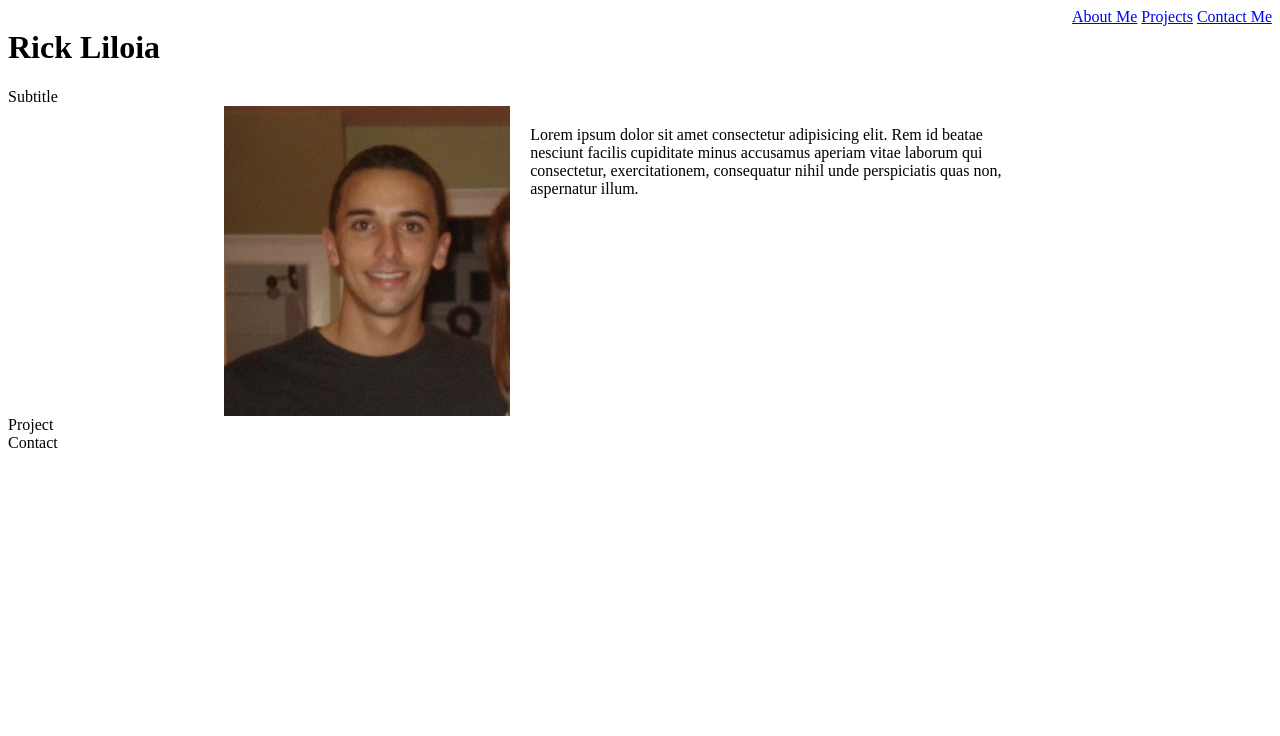
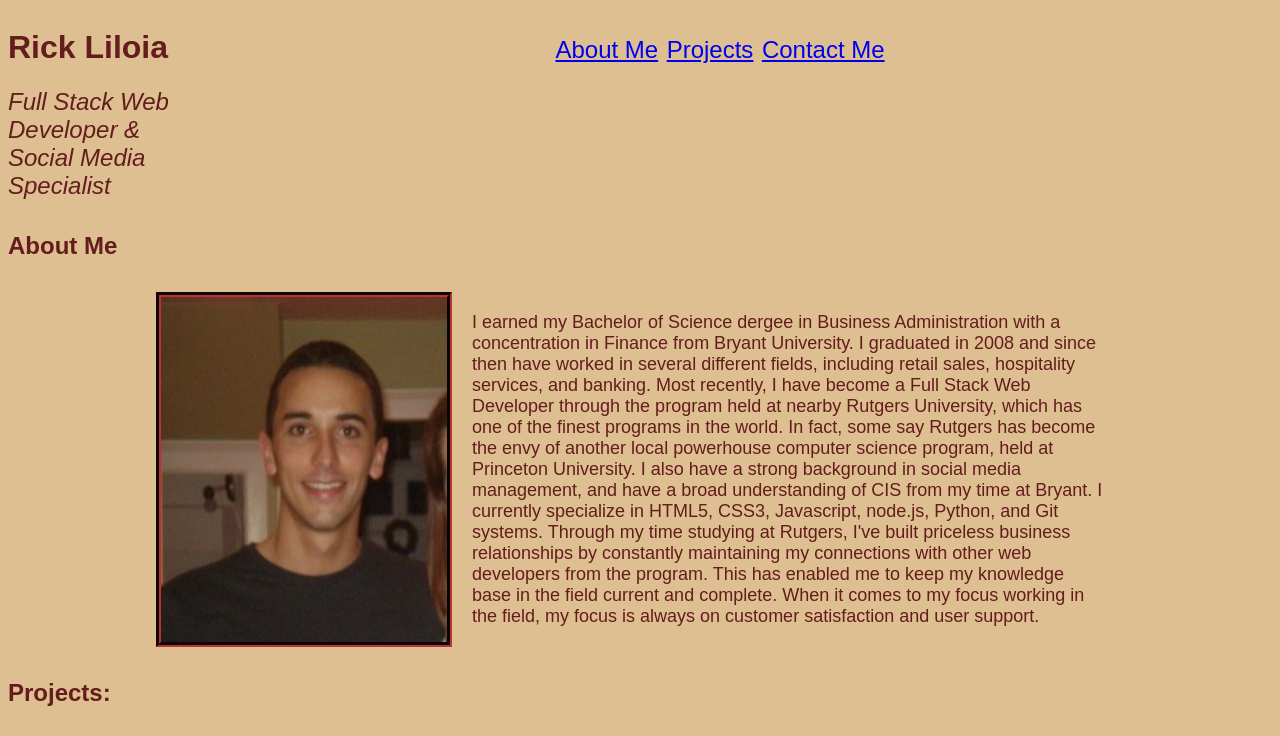
Before and after one commit to RichardLiloia/02Portfolio, a plain HTML site: page index.html in a window 1280 px wide. Shown: the top 736 px of the page. Drawn offline with Linux system fonts and the light colour scheme.

Commit message:
my portfolio in full

```diff
--- a/assets/css/style.css
+++ b/assets/css/style.css
@@ -1,3 +1,10 @@
+body {
+    color:rgb(100, 28, 28);
+    background-color:rgb(221, 191, 146);
+
+}
+
+
 header {
     display: flex;
     flex-direction: row;
@@ -5,7 +12,9 @@ header {
 }
 
 nav {
-    margin-left: auto;
+    margin-inline: auto;
+    font-size:34px;
+    margin-top: 20px;
 }
 
 
@@ -17,7 +26,57 @@ nav {
 }
 
 #about-me p{
-    max-width: 40%;
+    max-width: 50%;
     margin: 20px;
 
 }
+
+article{
+    font-size: x-large;
+    font-weight: 500;
+    font-family: Arial, Helvetica, sans-serif;
+    font-style: italic;
+    color: rgb(100, 28, 28);
+    flex-wrap:wrap;
+    max-width: 15%
+}
+
+p {
+    font-size: large;
+    font-weight: 400;
+    font-family: Arial, Helvetica, sans-serif;
+    color: rgb(100, 28, 28);
+}
+
+h1 {
+    font-size: xx-large;
+    font-weight: 700;
+    font-family: Arial, Helvetica, sans-serif;
+    color: rgb(100, 28, 28);
+}
+
+
+ nav a {
+     font-size: x-large;
+     font-family:Arial, Helvetica, sans-serif;
+ }
+
+
+.flex-item {
+    flex-direction: row;
+    flex-wrap:wrap ;
+}
+
+img {
+    max-width:400px;
+    border-style: groove;
+    border-width: thick;
+    border-color: rgb(100, 28, 28);
+
+}
+
+h4 {
+    font-size: x-large;
+    font-family:Arial, Helvetica, sans-serif;
+    color: rgb(100, 28, 28)
+}
--- a/index.html
+++ b/index.html
@@ -12,27 +12,62 @@
     <header>
         <h1>Rick Liloia</h1>
         <nav>
+             <!-- Anchor element-->
             <a href= "#about-me">About Me</a>
-            <a href= "#project">Projects</a>
-            <a href= "#contact-me">Contact Me</a>
+
+
+             <a href= "#projects">Projects</a>
+
+
+             <a href= "#contact-me">Contact Me</a>
+
         </nav>
     </header>
+
+
     <section class="hero-image">
-        <div>Subtitle</div>
+        <article>Full Stack Web Developer & Social Media Specialist</article>
     </section>
+
+    <h4>About Me</h4>
     <!-- About Me section -->
     <section id="about-me">
         <img src="assets/images/Rick.jpg" alt="Rick profile photo"/>
-        <p>Lorem ipsum dolor sit amet consectetur adipisicing elit. Rem id beatae nesciunt facilis cupiditate minus accusamus aperiam vitae laborum qui consectetur, exercitationem, consequatur nihil unde perspiciatis quas non, aspernatur illum.</p>
+        <p>I earned my Bachelor of Science dergee in Business Administration with a concentration in Finance from Bryant University.  I graduated in 2008 and since then have worked in several different fields, including retail sales, hospitality services, and banking. Most recently, I have become a Full Stack Web Developer through the program held at nearby Rutgers University, which has one of the finest programs in the world.
+            In fact, some say Rutgers has become the envy of another local powerhouse computer science program, held at Princeton University. I also have a strong background in social media management, and have a broad understanding of CIS from my time at Bryant. I currently specialize in HTML5, CSS3, Javascript, node.js, Python, and Git systems.
+            Through my time studying at Rutgers, I've built priceless business relationships by constantly maintaining my connections with other web developers from the program. This has enabled me to keep my knowledge base in the field current and complete. When it comes to my focus working in the field, my focus is always on customer satisfaction and user support.
+        </p>
     </section>
 
 
     <!-- Work/Project section -->
-    <section id="project">Project</section>
+    <section id="projects">
+        <h4>Projects:</h4>
+
+        <div>
+                <a href="https://richardliloia.github.io/run-buddy/">
+                <img src="assets/images/hero-bg.jpg" alt="Run Buddy Photo" />
+            </a>
+        </div>
+
+        <div><img src="https://loremflickr.com/640/420" alt="Placeholderone"/></div>
+
+
+        <div><img src="https://loremflickr.com/640/400" alt="Placeholdertwo"/></div>
+
+    </section>
+
 
 
     <!-- Contact me section -->
-    <section id="contact-me">Contact</section>
+    <section id="contact-me">
+        <h4>Contact:</h4>
+        <div>
+            <h2>Email: https://www.richard.liloia@gmail.com </h2>
+            <h2>Tel : 973.216.1904 </h2>
+            <h2>https://www.linkedin.com/in/richard-liloia-92926739/ </h2>
+        </div>
+    </section>
 
 
 </body>
```
Also changed, not shown: assets/images/hero-bg.jpg (added).
